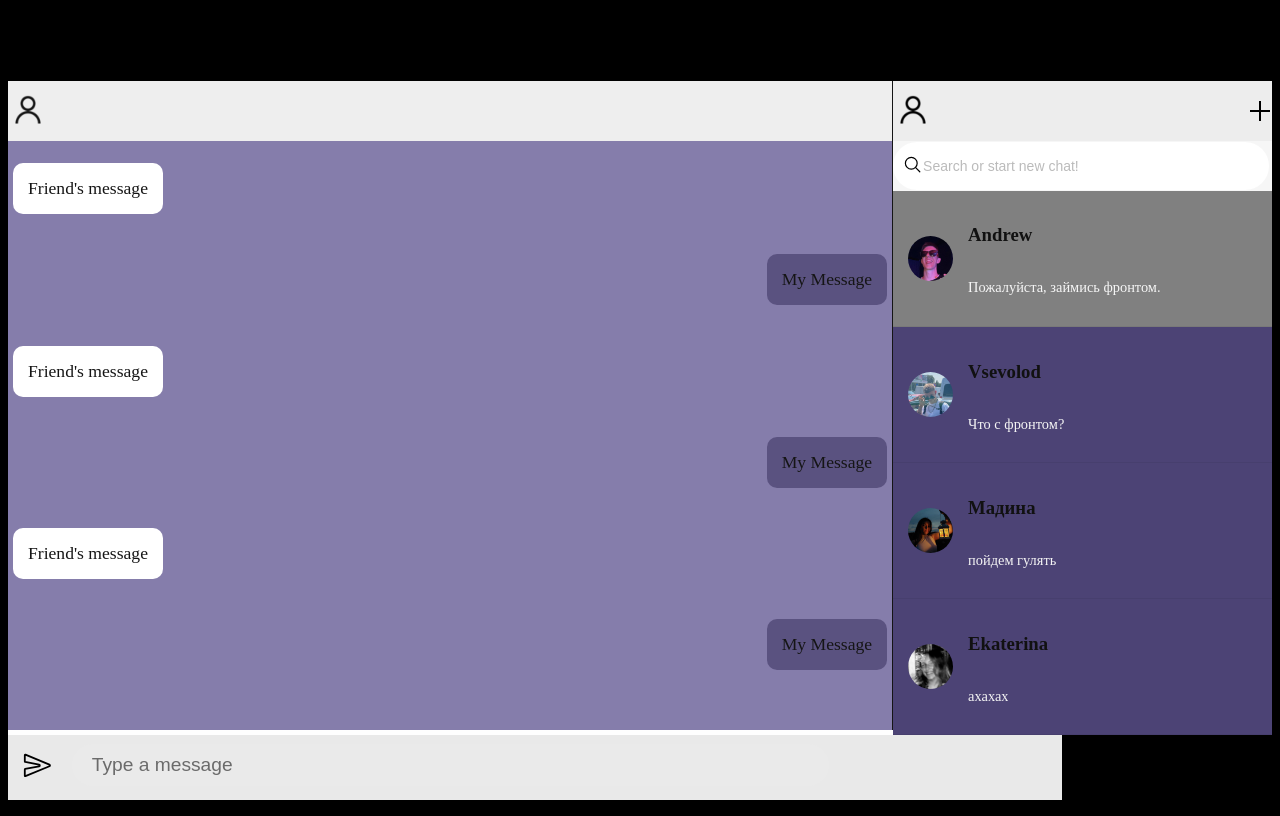
After one commit to bmstu-iu9/ptp2022-2-web-chat, a FastAPI app: template templates/smth.html in a window 1280 px wide. The commit adds this page. Run offline with FastAPI, Linux system fonts and the light colour scheme; the template is opened without the code that fills it, so the values that code supplies are empty.

Commit message:
[ADD] adding html and css files of chat page

```diff
--- a/static/css/registration.css
+++ b/static/css/registration.css
@@ -8,8 +8,7 @@ body{
 	/*text-align: center;*/
 	height: 200px;
 	/*width: 600px;*/
-	/*display: block;*/
-	/*margin: auto;*/
+
 }
 
 img{
--- /dev/null
+++ b/static/css/smth.css
@@ -0,0 +1,303 @@
+{
+    margin: 0;
+    padding: 0;
+    box-sizing: border-box;
+    font-family: 'Inter';
+}
+
+body
+{
+    display: flex;
+    justify-content: center;
+    align-items: center;
+    min-height: 100vh;
+    background: black;
+}
+
+.container
+{
+    position: relative;
+    width: 1396px;
+    max-width: 100%;
+    height: calc(100% - 40px);
+    background: #fff;
+    display: flex;
+}
+
+.container .leftSide
+{
+    position: relative;
+    flex: 70%;
+    background: #6F659CEB;
+    opacity: 0.92;
+    border-right: 1px solid #000;
+}
+
+.container .rightSide
+{
+    position: relative;
+    flex: 30%;
+    background: #4C4375;
+/*    border-right: 1px solid #000;*/
+
+}
+
+.container .rightSide::before{
+    content: '';
+    position: absolute;
+    top: 0;
+    left:0;
+    width: 100%;
+    height: 100%;
+
+    overflow-y: auto;
+/*
+    background: #6F659CEB;
+    opacity: 0.92;
+*/
+}
+
+.header{
+    position: relative;
+    width: 100%;
+    height: 60px;
+    background: #ededed;
+    display: flex;
+    justify-content: space-between;
+    align-items: center;
+/*    padding: 0 15px;*/
+}
+
+.userimg{
+    position: relative;
+    width: 40px;
+    height: 40px;
+    overflow: hidden;
+    border-radius: 50%;
+    cursor: pointer;
+
+}
+
+.cover{
+    position: absolute;
+    top: 0;
+    left: 0;
+    width: 100%;
+    height: 100%;
+    object-fit: cover;
+}
+
+.adduser{
+    display: flex;
+    cursor: pointer;
+    font-size: 1.5em;
+    margin-left: 22px;
+}
+
+.search_chat{
+    position: relative;
+    width: 100%;
+    height: 50px;
+    background: #f6f6f6;
+    display: flex;
+    justify-content: center;
+    align-items: center;
+
+
+}
+
+.search_chat div{
+    width: 100%;
+
+}
+.search_chat div input{
+    width: 90%;
+    outline: none;
+    border: none;
+    background: #fff;
+    padding: 5px;
+    height: 38px;
+    border-radius: 30px;
+    font-size: 14px;
+    padding-left: 30px;
+}
+
+.search_chat div input::placeholder{
+    color: #bbb;
+}
+
+.search_chat div ion-icon{
+    position: absolute;
+    left: 10px;
+    top: 14px;
+    font-size: 1.2em;
+}
+
+.chatlist{
+    position: relative;
+    height: calc(100% - 110px);
+    overflow-x: auto;
+}
+
+.chatlist .block{
+    position: relative;
+    width: 100%;
+    display: flex;
+    align-items: center;
+    padding: 15px;
+    border-bottom: 1px solid rgba(0,0,0,0.06);
+    cursor: pointer;
+
+}
+
+.chatlist .block.active{
+    background: gray;
+}
+
+.chatlist .block:hover{
+    background: gray;
+}
+
+.chatlist .block .imgbx{
+    position: relative;
+    min-width: 45px;
+    height:45px;
+    overflow: hidden;
+    border-radius: 50%;
+    margin-right: 15px;
+}
+
+.chatlist .block .details{
+    position: relative;
+    width: 100%;
+}
+
+.chatlist .block .details .listHead{
+/*    display: flex;*/
+    justify-content: space-between;
+    margin-bottom: 5px;
+}
+.chatlist .block .details .listHead{
+    color: #111;
+}
+
+.chatlist .block .details .listHead h4{
+    font-size: 1.4em;
+    font-weight: 600;
+    color: #111;
+}
+
+
+.message_p{
+  display: flex;   justify-content: space-between;
+    align-items: center;
+
+}
+
+.message_p p{
+    color: whitesmoke;
+    text-overflow: ellipsis;
+    display: -webkit-box;
+    -webkit-line-clamp: 1;
+    font-size: 0.9em;
+    -webkit-box-orient: vertical;
+    overflow: hidden;
+    text-overflow: ellipsis;
+}
+
+.chatbox{
+    position: relative;
+    width: 100%;
+    height: calc(100% - 120px);
+    padding: 50px;
+    overflow-y: auto;
+
+
+}
+
+.message{
+    position: relative;
+    display: flex;
+    width: 100%;
+    margin: 5px 0;
+}
+
+.message p{
+    position: relative;
+    right: -5px;
+    text-align: right;
+    max-width: 65%;
+    padding: 15px;
+    background: #4C4375;
+    border-radius: 10px;
+    font-size: 1.1em;
+}
+.message p::before{
+    content: '';
+    position: absolute;
+    top: 0;
+    right: -12px;
+    width: 20px;
+    height: 20px;
+/*    background: linear-gradient(135deg, #4C4375 0%, #4C4375 50%, transparent 50%, transparent);*/
+
+}
+
+
+
+.frnd_message{
+    justify-content: flex-start;
+}
+
+.frnd_message p{
+    background: #fff;
+    text-align: left;
+}
+
+.my_message{
+   justify-content: flex-end;
+    right: 10px;
+}
+
+.message.frnd_message p::before{
+    content: '';
+    position: absolute;
+    top: 0;
+    left: -12px;
+    width: 20px;
+    height: 20px;
+}
+
+.chatbox_input{
+    position:fixed;
+    width: 80%;
+    height: 40px;
+    background: #fefefe;
+    padding: 15px;
+    display: flex;
+    justify-content: space-between;
+    align-items: center;
+    bottom: 0;
+    margin-right: auto;
+
+}
+
+.chatbox_input ion-icon{
+    cursor: pointer;
+    font-size: 1.8em;
+    color: black;
+
+}
+
+
+.chatbox_input input{
+    position: relative;
+    width: 70%;
+    margin: 0 20px;
+    padding: 10px 20px;
+    border: none;
+    outline: none;
+    border-radius: 30px;
+    font-size: 1.2em;
+    margin-right: auto;
+}
--- /dev/null
+++ b/templates/smth.html
@@ -0,0 +1,133 @@
+<!DOCTYPE HTML>
+<html lang="ru">
+    <head>
+        <meta charset="UTF-8">
+        <meta name="viewport" content="width=device-width, initial-scale=0.1">
+        <link rel="stylesheet" type="text/css" href="{{ url_for('static', path='css/smth.css') }}">
+<!--        <link rel="stylesheet" href="../../../Desktop/htmcssproj/5page/smth.css">-->
+        <title>SHWEBS</title>
+    </head>
+    <body>
+        <div class="container">
+
+            <div class="leftSide">
+                <div class="header">
+                    <div class="ImgText">
+                    <div class="userimg">
+                        <img src="static/img/usericon.png" class="cover">
+                    </div>
+<!--
+                        <div class="exit"><ion-icon name="exit-outline"></ion-icon>
+                        </div>
+-->
+                </div>
+            </div>
+<!--
+                <div class="chatbox">
+                    <div
+  className={styles.input}
+  placeholder="Type a message"
+  contentEditable
+/>
+-->
+                <div class="message frnd_message">
+                        <p>Friend's message</p>
+                    </div>
+                <div class="message my_message">
+                        <p>My Message</p>
+                    </div>
+                <div class="message frnd_message">
+                        <p>Friend's message</p>
+                    </div>
+                <div class="message my_message">
+                        <p>My Message</p>
+                    </div>
+                <div class="message frnd_message">
+                        <p>Friend's message</p>
+                    </div>
+                <div class="message my_message">
+                        <p>My Message</p>
+                    </div>
+                <div class="chatbox_input">
+                    <ion-icon name="send-outline"></ion-icon>
+                <input type="text" placeholder="Type a message">
+            </div>
+            </div>
+            <div class="rightSide">
+
+                <div class="header">
+                    <div class="userimg">
+                        <img src="static/img/usericon.png" class="cover">
+                    </div>
+                    <div class="adduser">
+                        <img src="static/img/adduser.png">
+                    </div>
+                </div>
+                <div class="search_chat">
+                    <div>
+                        <input type="text" placeholder="Search or start new chat!">
+                        <ion-icon name="search-outline"></ion-icon>
+                    </div>
+                </div>
+                <div class="chatlist">
+                    <div class="block active">
+                        <div class="imgbx">
+                            <img src="static/img/Andrew.png" class="cover">
+                        </div>
+                        <div class="details">
+                            <div class="listHead">
+                                <h3>Andrew</h3>
+                            </div>
+                            <div class="message_p">
+                                <p>Пожалуйста, займись фронтом.</p>
+                            </div>
+                        </div>
+                    </div>
+                    <div class="block">
+                        <div class="imgbx">
+                            <img src="static/img/Seva.png" class="cover">
+                        </div>
+                        <div class="details">
+                            <div class="listHead">
+                                <h3>Vsevolod</h3>
+                            </div>
+                            <div class="message_p">
+                                <p>Что с фронтом?</p>
+                            </div>
+                        </div>
+                    </div>
+                    <div class="block">
+                        <div class="imgbx">
+                            <img src="static/img/Madina.png" class="cover">
+                        </div>
+                        <div class="details">
+                            <div class="listHead">
+                                <h3>Мадина</h3>
+                            </div>
+                            <div class="message_p">
+                                <p>пойдем гулять</p>
+                            </div>
+                        </div>
+                    </div>
+                    <div class="block">
+                        <div class="imgbx">
+                            <img src="static/img/Katya.png" class="cover">
+                        </div>
+                        <div class="details">
+                            <div class="listHead">
+                                <h3>Ekaterina</h3>
+                            </div>
+                            <div class="message_p">
+                                <p>ахахах</p>
+                            </div>
+                        </div>
+                    </div>
+                </div>
+            </div>
+        </div>
+
+     <script type="module" src="https://unpkg.com/ionicons@5.5.2/dist/ionicons/ionicons.esm.js"></script>
+     <script nomodule src="https://unpkg.com/ionicons@5.5.2/dist/ionicons/ionicons.js"></script>
+
+    </body>
+    </html>
```
Also changed, not shown: static/img/Andrew.png (added), static/img/Katya.png (added), static/img/Madina.png (added), static/img/Seva.png (added), static/img/adduser.png (added), static/img/usericon.png (added).
